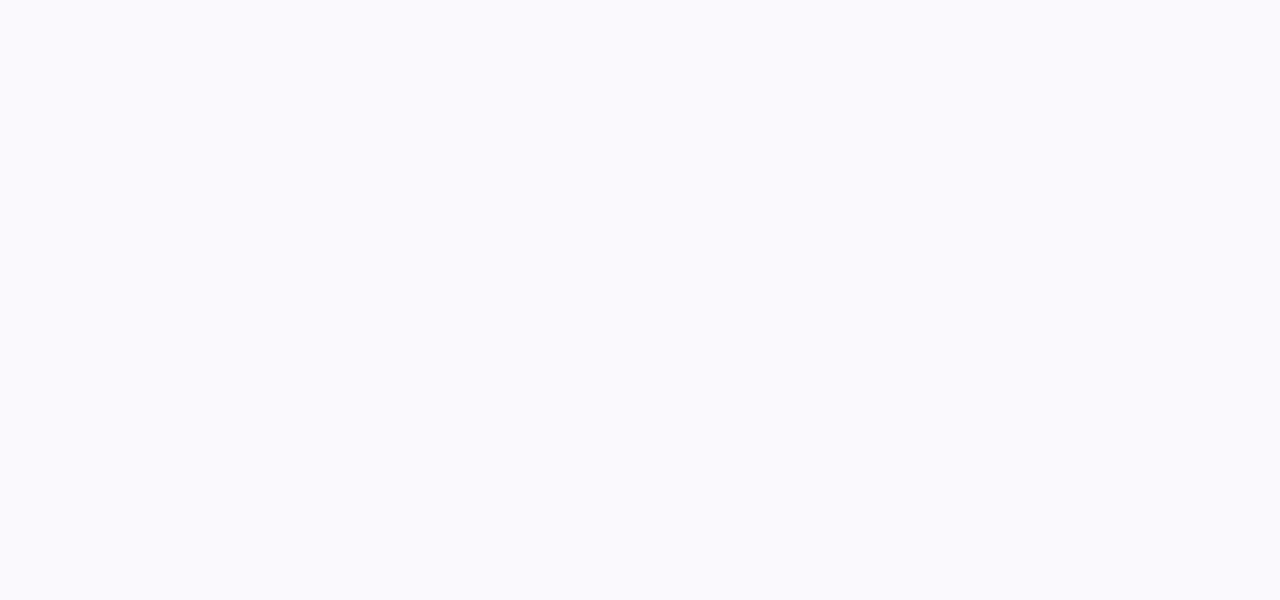
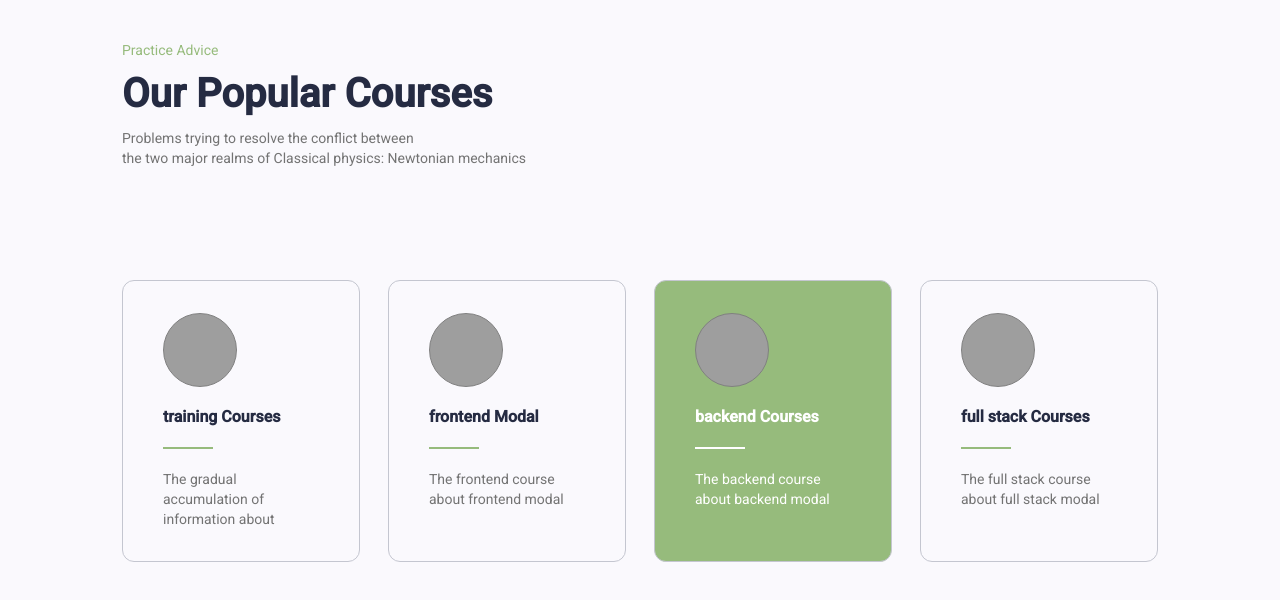
Before and after one commit to banna2204/angular-v21, an Angular app: page /figma3 in a window 1280 px wide. Before the commit this address led to /. Shown: the top 600 px of the page. Built offline with nearby package versions, Linux system fonts and the light colour scheme; grey boxes are pictures that could not be loaded.

Commit message:
practice mat-toggle and create another figma

```diff
--- a/src/app/app.routes.ts
+++ b/src/app/app.routes.ts
@@ -2,9 +2,13 @@ import { Routes } from '@angular/router';
 import { App } from './app';
 import { Figma } from './components/figma/figma';
 import { Figma2 } from './components/figma2/figma2';
+import { Figma3 } from './components/figma3/figma3';
+import { MatToggle } from './components/mat-toggle/mat-toggle';
 
 export const routes: Routes = [
     {path: '', component: App},
     {path: 'figma', component: Figma},
-    {path: 'figma2',component: Figma2}
+    {path: 'figma2',component: Figma2},
+    {path: 'figma3', component: Figma3},
+    {path: 'mat-toggle', component: MatToggle},
 ];
--- a/src/app/components/figma2/figma2.html
+++ b/src/app/components/figma2/figma2.html
@@ -1,8 +1,8 @@
-<nav class="flex item-center">
+<nav class="flex item-center justify-around">
     <div class="logo f-w-700 m-0 f-s-24">Medical Hardy</div>
     <ul class="flex gap-10 ml-10 f-s-14">
         <li>Home</li>
-        <li>Product</li>
+        <li class="flex item-center gap-1">Product <mat-icon class="f-s-20">arrow_drop_down</mat-icon></li>
         <li>Pricing</li>
         <li>Contact</li>
     </ul>
@@ -14,7 +14,7 @@
     </div>
 </nav>
 
-<main class="flex gap-12 item-center justify-center">
+<main class="flex item-center justify-center">
     <div class="main-content flex flex-col gap-12">
         <div class="header-text f-s-16 f-w-700 m-0">Online</div>
         <div class="title m-0 f-w-700">HIGH QUALITY COURSES </div>
--- a/src/app/components/figma2/figma2.scss
+++ b/src/app/components/figma2/figma2.scss
@@ -1,6 +1,5 @@
 nav{
     height: 90px;
-    margin-left: 200px;
 
     .logo{
         color: #252B42;
@@ -9,6 +8,11 @@ nav{
     ul{
         list-style: none;
         margin-right: 170px;
+
+        mat-icon{
+            width: 20px;
+            height: 20px;
+        }
     }
 
     .login-button{
--- /dev/null
+++ b/src/app/components/figma3/figma3.html
@@ -0,0 +1,17 @@
+<div class="header flex flex-col gap-5">
+    <div class="title">Practice Advice</div>
+    <h2 class="m-0">Our Popular Courses</h2>
+    <p class="m-0 description flex flex-col"><span>Problems trying to resolve the conflict between </span>the two major realms of Classical physics: Newtonian
+        mechanics </p>
+</div>
+
+<div class="card-container gap-12 flex">
+    @for(data of cardData; track data){
+        <mat-card class="example-card px-15 py-13 gap-10" appearance="outlined">
+            <div mat-card-avatar class="example-header-image"></div>
+            <div class="card-title f-s-16 f-w-700">{{data.title}}</div>
+            <div class="pending-line"></div>
+            <p class="m-0 card-content">{{data.content}}</p>
+        </mat-card>
+    }
+</div>
--- /dev/null
+++ b/src/app/components/figma3/figma3.scss
@@ -0,0 +1,58 @@
+.header {
+    margin-top: 40px;
+    .title {
+        color: #96BB7C;
+    }
+
+    h2 {
+        font-size: 40px;
+        color: #252B42;
+        line-height: 48px;
+    }
+
+    .description {
+        color: #737373;
+        width: 470px;
+        line-height: 20px;
+    }
+}
+
+.example-card {
+    max-width: 238px;
+    margin-top: 112px;
+
+    .card-title{
+        color: #252B42;
+    }
+
+    .card-content{
+        color: #737373;
+    }
+
+    .pending-line{
+        height: 2px;
+        width: 50px;
+        background-color: #E74040;
+    }
+}
+
+.example-header-image {
+    border: 1px solid gray;
+    background-image: url('https://mterial.angular.dev/assets/img/examples/shiba1.jpg');
+    background-size: cover;
+    width: 72px;
+    margin: 0;
+    height: 72px;
+}
+
+.card-container :nth-child(3) * {
+    color: white;
+}
+
+.card-container :nth-child(3) {
+    background-color: #96BB7C;
+
+    .pending-line{
+        background-color: #fff;
+     }
+}
--- /dev/null
+++ b/src/app/components/figma3/figma3.ts
@@ -0,0 +1,30 @@
+import { Component } from '@angular/core';
+import {MatCardModule} from '@angular/material/card';
+
+
+@Component({
+  selector: 'app-figma3',
+  imports: [MatCardModule],
+  templateUrl: './figma3.html',
+  styleUrl: './figma3.scss',
+})
+export class Figma3 {
+  cardData = [
+    {
+      title: 'training Courses',
+      content: 'The gradual accumulation of information about'
+    },
+    {
+      title: 'frontend Modal',
+      content: 'The frontend course about frontend modal'
+    },
+    {
+      title: 'backend Courses',
+      content: 'The backend course about backend modal'
+    },
+    {
+      title: 'full stack Courses',
+      content: 'The full stack course about full stack modal'
+    },
+  ]
+}
--- /dev/null
+++ b/src/app/components/mat-toggle/mat-toggle.html
@@ -0,0 +1,4 @@
+<mat-button-toggle-group>
+  <mat-button-toggle value="bold">Bold</mat-button-toggle>
+  <mat-button-toggle value="underline">Underline</mat-button-toggle>
+</mat-button-toggle-group>
--- /dev/null
+++ b/src/app/components/mat-toggle/mat-toggle.scss
@@ -0,0 +1,32 @@
+::ng-deep mat-button-toggle-group {
+    margin-top: 20px;
+    padding: 3px;
+
+    .mat-button-toggle-button{
+        color: gray;
+        border: 1.5px solid transparent;
+        border-radius: 99px;
+
+        .mat-button-toggle-checkbox-wrapper{
+            display: none;
+        }
+
+    }
+    .mat-button-toggle-checked .mat-button-toggle-button:has(.mat-button-toggle-checkbox-wrapper){
+        color: rgb(124, 203, 230);
+        padding-left: 0;
+        border-color: rgb(124, 203, 230);
+    }
+
+    .mat-button-toggle-appearance-standard{
+        border-left: 0px;
+
+        &.mat-button-toggle-checked {
+            background-color:transparent;
+        }
+    }
+}
+
+.mat-button-toggle-group-appearance-standard .mat-button-toggle-appearance-standard {
+    border-left: 0px;
+}
--- a/src/material-theme.scss
+++ b/src/material-theme.scss
@@ -46,6 +46,10 @@ $fontSizing : (
   20: 20px,
   24: 24px,
   30: 30px,
+  36: 36px,
+  40: 40px,
+  48: 48px,
+  60: 60px,
 );
 
 @each $key, $value in $fontSizing {
```
Also changed, not shown: src/app/components/mat-toggle/mat-toggle.ts (added, +10 -0 lines), 2 other files (tests, documents, lock files or other folders).
